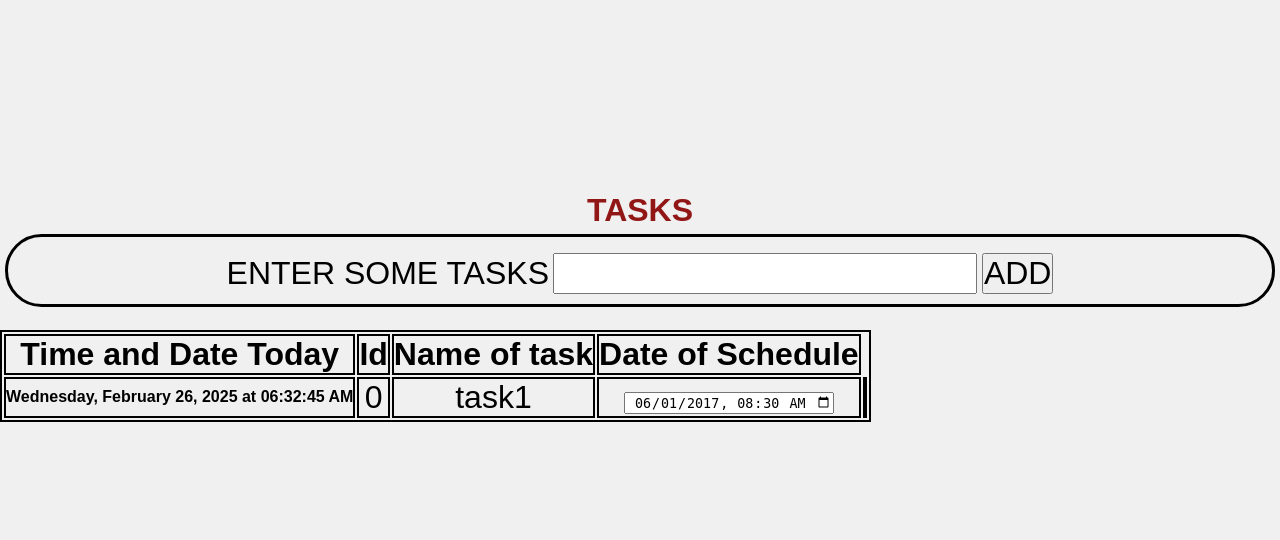
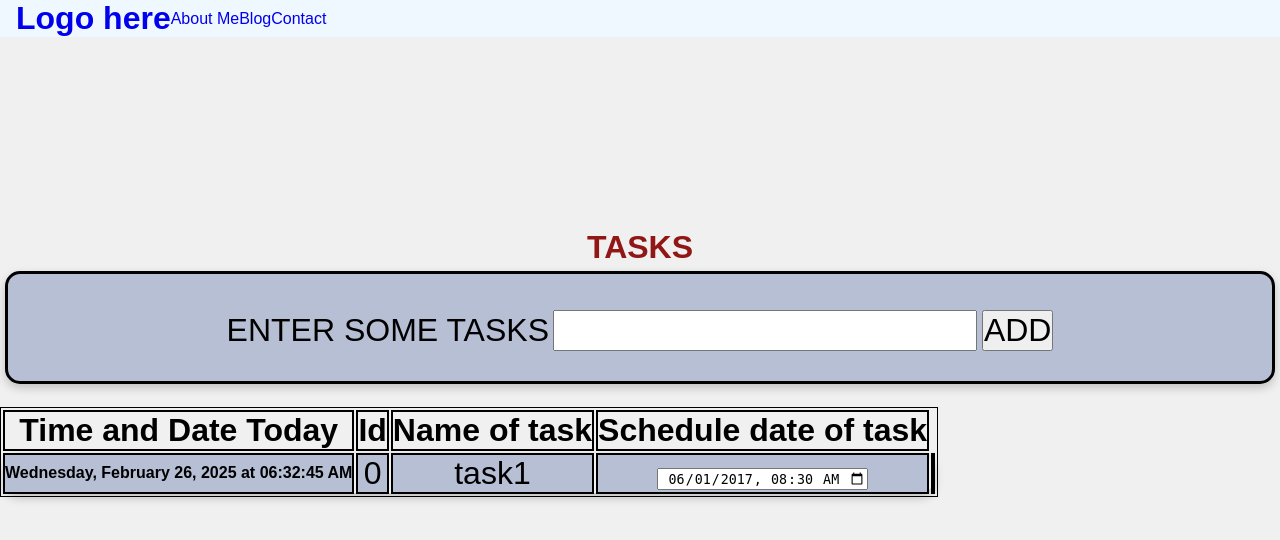
Before and after one commit to Josh011600/phpproj, a Flask app: page / in a window 1280 px wide. Shown: the top 540 px of the page. Run offline with Flask 3, Linux system fonts and the light colour scheme.

Commit message:
add navigation bar

```diff
--- a/static/css/styles2.css
+++ b/static/css/styles2.css
@@ -22,6 +22,156 @@
             text-align: center;
             align-items: center;
         }
+       /* design for navigation */
+	header {
+  display: flex;
+  width: 100%;
+  background-color: aliceblue;
+}
+
+header > * {
+/*   flex-grow: 1; */
+}
+
+header h1 {
+  margin-left: 1rem;
+}
+
+header a {
+  text-decoration: none;
+}
+
+/* "Hide" checkbox -- moves it off screen*/
+#menu-btn {
+  position: absolute;
+  top: -100%;
+  left: -100%;
+}
+
+/* Hide hamburger for bigger screens */
+.menu-icon {
+  visibility: hidden;
+}
+
+.menu {
+  display: flex;
+  justify-content: space-between;
+  align-items: center;
+  max-width: 250px;
+  margin-right: 2rem;
+}
+
+
+/* Set width for mobile/smaller screen size. */
+/* I set it big here so I don't have to shrink the screen so much */
+/* for testing purposes */
+@media screen and (max-width: 1100px) {
+
+  header {
+    display: grid;
+    grid-template-areas:
+       "title   title   hamburger"
+       "nav     nav     nav";
+  }
+
+  h1 {
+    grid-area: title;
+  }
+
+  .menu a {
+    text-decoration: none;
+    color: black;
+  }
+
+  .menu-btn {
+    display: none;
+  }
+
+  .menu-icon {
+    grid-area: hamburger;
+    cursor: pointer;
+    display: flex;
+    justify-content: flex-end;
+    align-items: baseline;
+    padding: 30px 20px 30px 0;
+    position: relative;
+    user-select: none;
+    visibility: visible;
+  }
+
+  .navicon {
+    background: #333;
+    display: block;
+    height: 2px;
+    width: 18px;
+    position: relative;
+  }
+
+  .navicon:before {
+    top: 5px;
+  }
+
+  .navicon:after {
+    top: -5px;
+  }
+
+  .navicon:before, .navicon:after {
+    background: #333;
+    display: block;
+    width: 100%;
+    height: 100%;
+    content: '';
+    position: absolute;
+    transition: all .2s ease-out;
+  }
+
+  .menu {
+    grid-area: nav;
+    max-width: unset;
+    max-height: 0;
+    transition: max-height .2s ease-out;
+    overflow: hidden;
+    margin: 0;
+    padding: 0;
+    background-color: #fff;
+    display: flex;
+    flex-direction: column;
+  }
+
+  .menu a {
+    padding: 20px 20px;
+    border-right: 1px solid #f4f4f4;
+    background-color: #eee;
+    width: 100%;
+    text-align: center;
+  }
+
+  .menu-btn:checked ~ .menu {
+    max-height: 240px;
+  }
+
+  .menu-btn:checked ~ .menu-icon .navicon {
+    background: transparent;
+  }
+
+  .menu-btn:checked ~ .menu-icon .navicon:before {
+    transform: rotate(-45deg);
+  }
+
+  .menu-btn:checked ~ .menu-icon .navicon:after {
+    transform: rotate(45deg);
+  }
+
+  .menu-btn:checked ~ .menu-icon .navicon:before,
+  .menu-btn:checked ~ .menu-icon .navicon:after {
+    top: 0;
+  }
+}
+
+
+
+/* navigation bar design */
+
 
        .heading{
         color: rgb(145, 22, 22);
@@ -63,10 +213,10 @@
 
        /* for time and date*/
 
-       .container1 {
+       .container {
         padding: 20px;
         background-color: #b6bfd4;
-        border-radius: 10px;
+        border-radius: 15px;
         text-align: center;
         box-shadow: 0px 4px 10px rgba(0, 0, 0, 0.2);
     }
@@ -80,4 +230,5 @@
      #myTable
      {
         font-size: 2em;
+	border-width: thin;
      }
--- a/templates/index1.html
+++ b/templates/index1.html
@@ -9,6 +9,22 @@
     <title>Todo app</title>
 </head>
 <body>
+
+	<header>
+  <h1><a href="#">Logo here</a></h1>
+
+  <input class="menu-btn" type="checkbox" id="menu-btn" />
+  <label class="menu-icon" for="menu-btn">
+    <span class="navicon" />
+  </label>
+
+  <nav class='menu'>
+    <a class='nav-item' href="#">About Me</a>
+    <a class='nav-item' href="#">Blog</a>
+    <a class='nav-item' href="#">Contact</a>
+  </nav>
+</header>
+
     <h1 class="heading">TASKS</h1>
     <!--
     <h3>Goal:</h3><p>This app will display records and will
@@ -25,7 +41,7 @@
 
             <th>Id</th>
             <th>Name of task</th>
-            <th>Date of Schedule</th>
+            <th>Schedule date of task</th>
           </tr>
           <br>
        <tr class="container">
```
